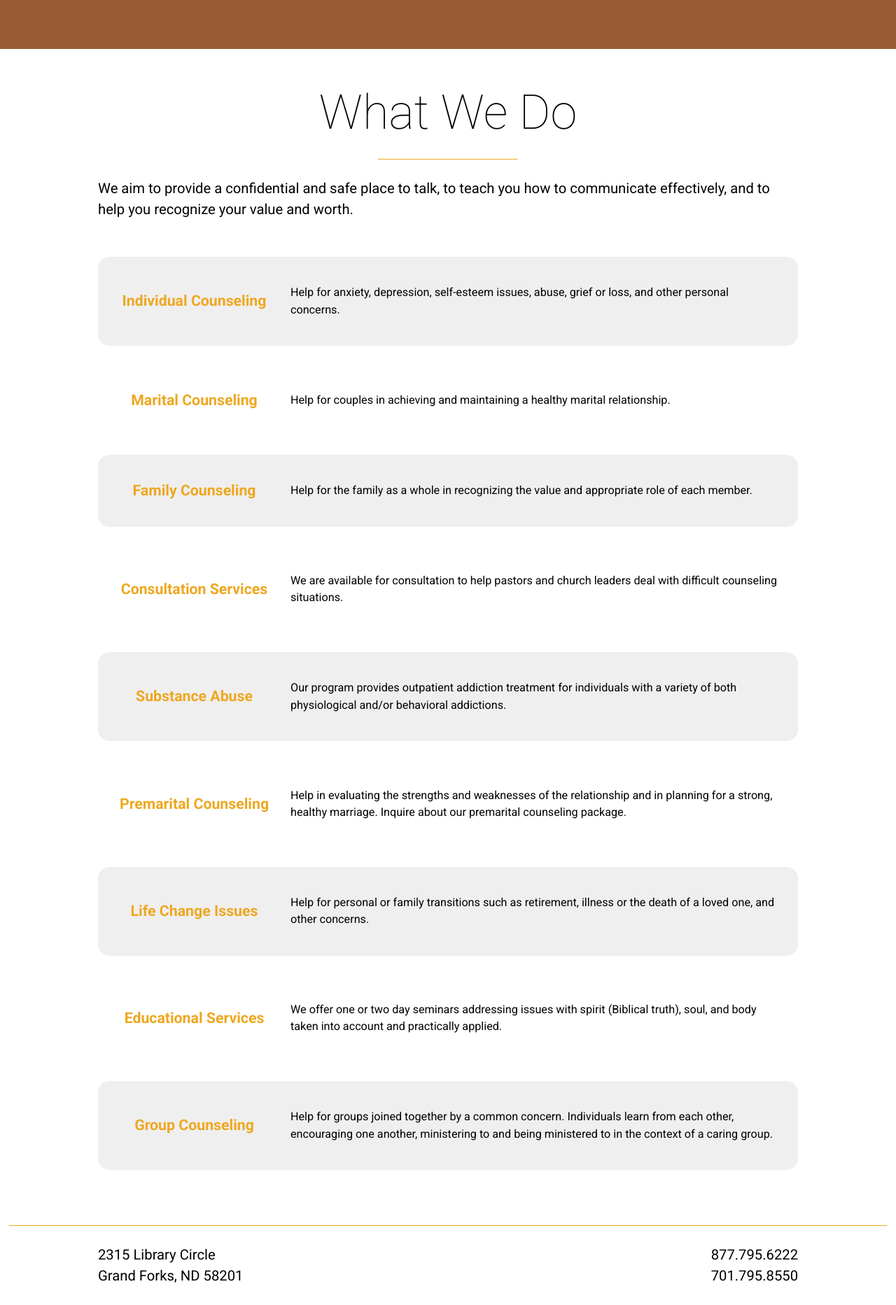
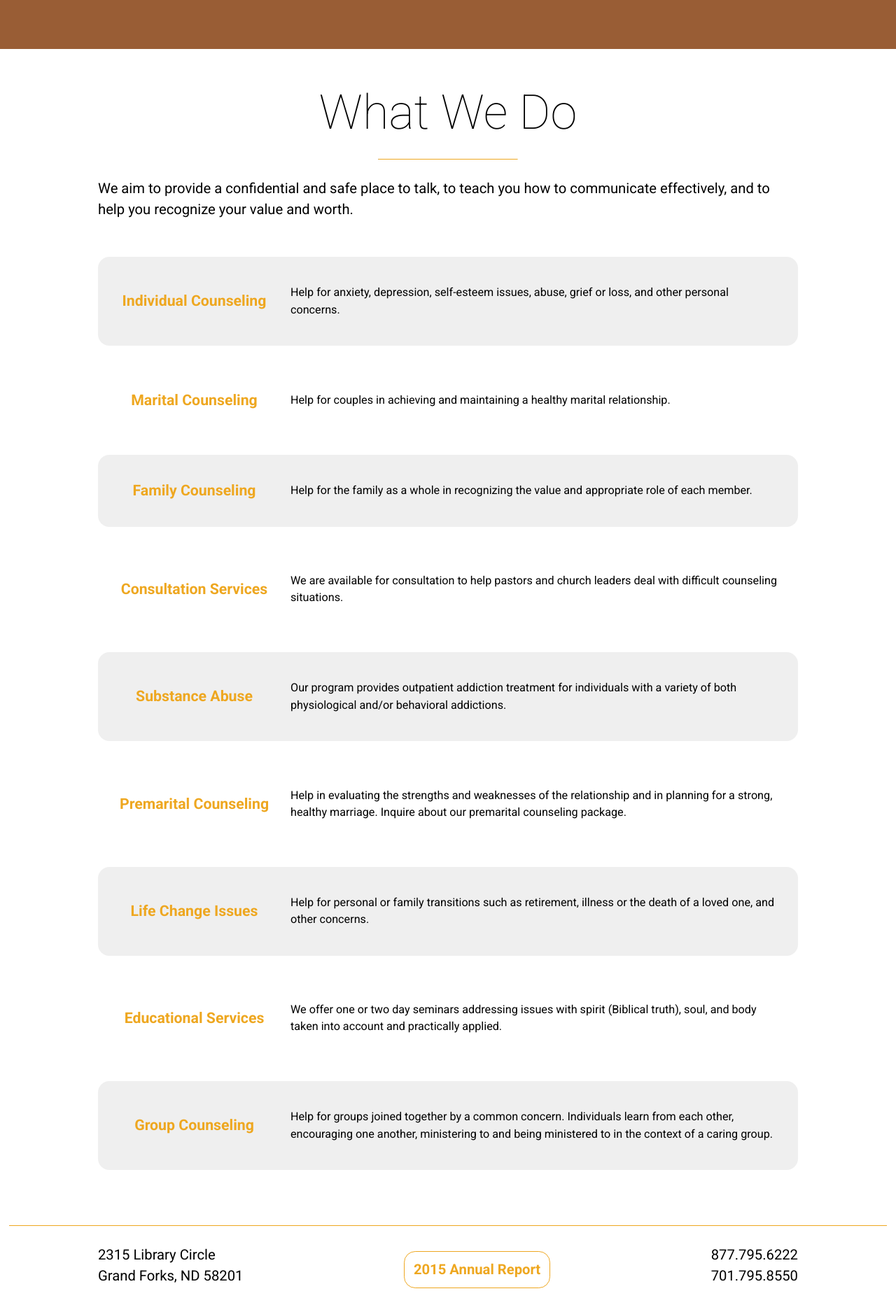
Before and after one commit to TeamSkosh/nccc, a Jekyll site: the page built from index.html, in a window 1280 px wide. Shown: the part 1032-2897 px from the top of the page at 70% size. Built offline with Jekyll 4.4.1, drawn with Linux system fonts in a browser that asks for light colours.

Commit message:
Add the 2015 Annual Report to the site.

```diff
--- a/_includes/footer.html
+++ b/_includes/footer.html
@@ -5,6 +5,12 @@
             Grand Forks, ND 58201
         </p>
 
+        <div>
+            <a href="{{ "/docs/2015 Annual Report.pdf" | prepend: site.baseurl }}" class="site-footer--annual-report">
+                2015 Annual Report
+            </a>
+        </div>
+
         <p class="site-footer--phone">
             {{ site.phone1 }}<br>
             {{ site.phone2 }}
--- a/_sass/components/_footer.scss
+++ b/_sass/components/_footer.scss
@@ -5,6 +5,7 @@
 ------------------------------------------------------------------------------*/
 
 .site-footer {
+    align-items: center;
     display: flex;
     justify-content: space-between;
     margin: 0 auto;
@@ -16,7 +17,14 @@
         padding-top: $spacing--unit;
     }
 
-    &--address {
+    &--annual-report {
+        border: 1px solid $color--primary;
+        border-radius: $border--radius;
+        font-weight: 700;
+        padding: $spacing--unit / 2;
 
+        &:hover {
+            border-color: $color--primary__interact;
+        }
     }
 }
```
Also changed, not shown: 1 other file.
